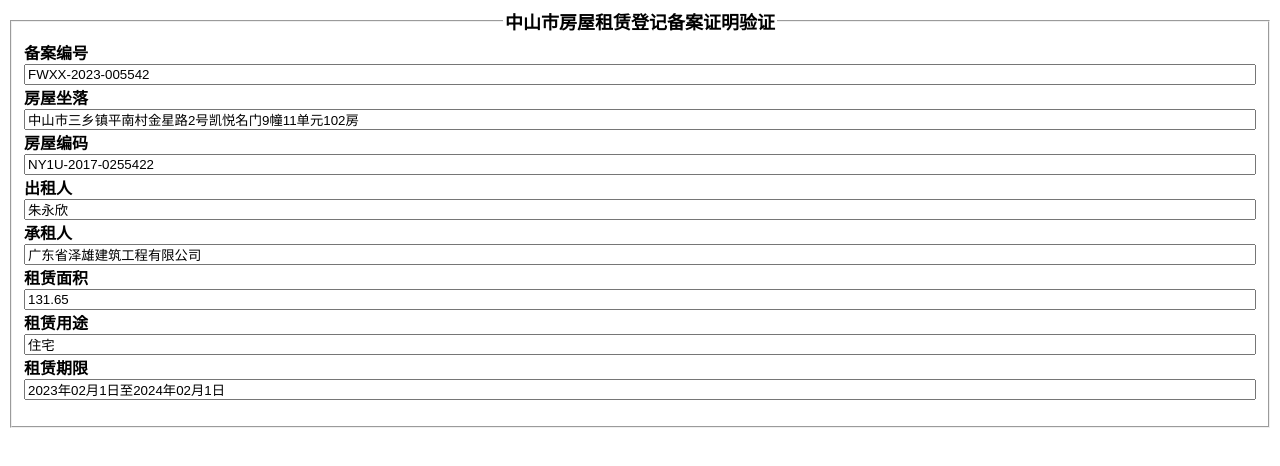
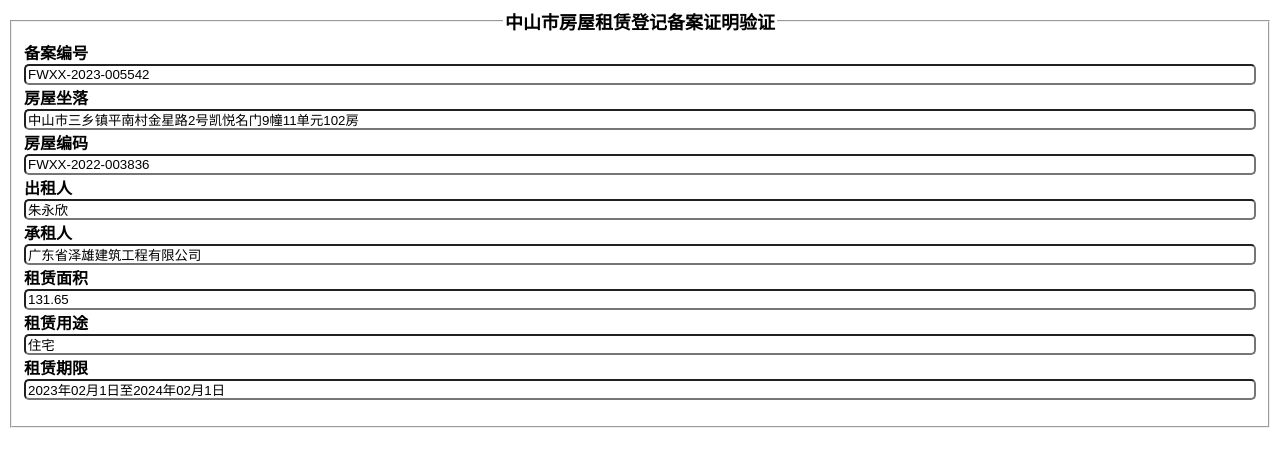
Before and after one commit to HughChanHo/http-zszj.zs.gov.cn-10002-.github.io, a plain HTML site: page index.html in a window 1280 px wide. Drawn offline with nearby package versions, Linux system fonts and the light colour scheme.

Commit message:
Add files via upload

```diff
--- a/index.html
+++ b/index.html
@@ -1,5 +1,4 @@
 <!DOCTYPE html>
-
 <html>
 <head>
     <meta name="viewport" content="width=device-width" />
@@ -19,10 +18,11 @@
         .text-box {
                 width: 100%;
                 box-sizing :border-box;
+                border-radius: 5px;
             }
     </style>
 
-<form action="/zz/zls/yanzheng?id=06e7db65a3c34d3eb665a5c6951215f4" method="post"><input name="__RequestVerificationToken" type="hidden" value="horCUl4x0GKx8Z_QW6oaCUVezmd8W3mGIaxJfyriJk9l61317G0cvBzB8BiP9kQ3J0v8czUMlBrdib3LEhVd7RlELLr7pZ4CN8EAdrPeDsE6XNUgMlZYBjJXgnHI55hLZ5MbBIFYlj2ikoADfuTY3S9e46Zpx7KN3hpVGjkJ9hU1" />        <fieldset>
+<fieldset>
             <legend style="text-align:center;font-size:large;font-weight:bold;">中山市房屋租赁登记备案证明验证</legend>
 
             <div class="editor-label">
@@ -43,7 +43,7 @@
                 <label for="FWBH">房屋编码</label>
             </div>
             <div class="editor-field">
-                <input class="text-box single-line" id="FWBH" name="FWBH" type="text" value="NY1U-2017-0255422" />
+                <input class="text-box single-line" id="FWBH" name="FWBH" type="text" value="FWXX-2022-003836" />
             </div>
 
             <div class="editor-label">
```
